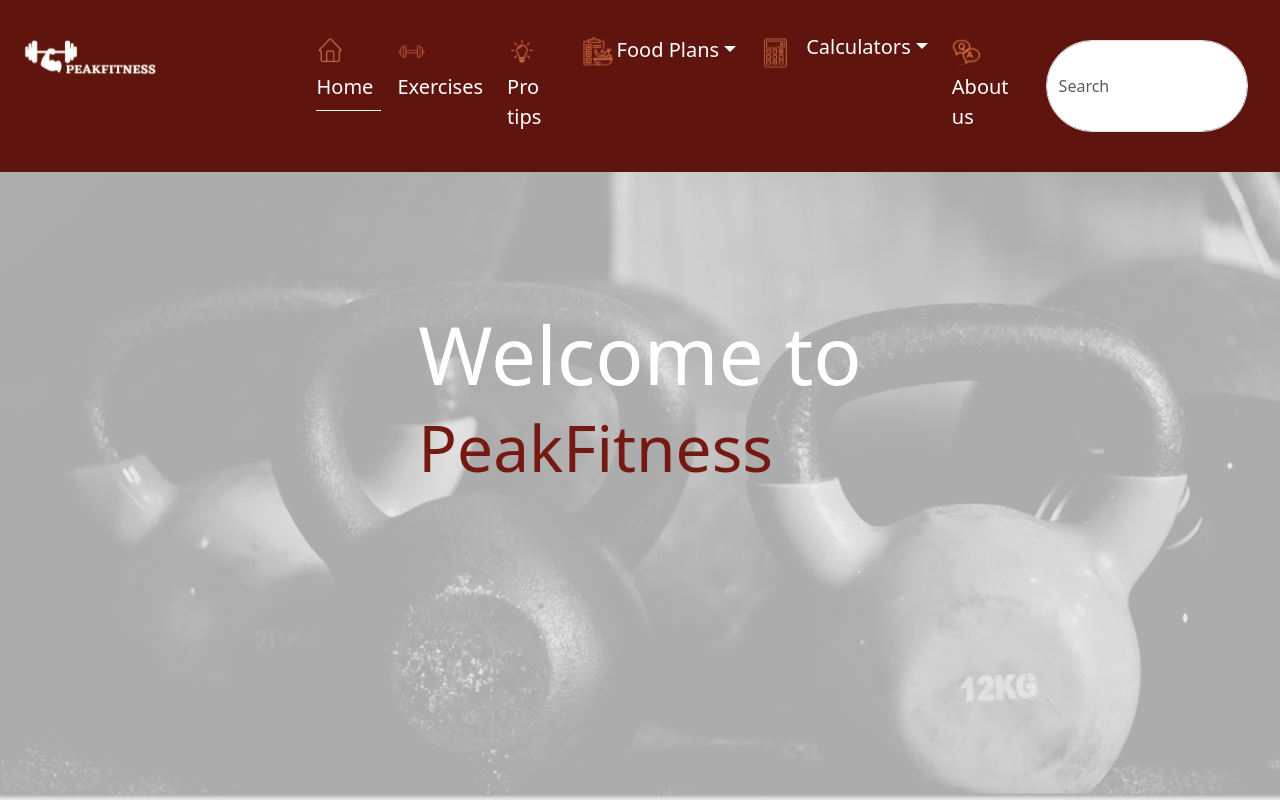
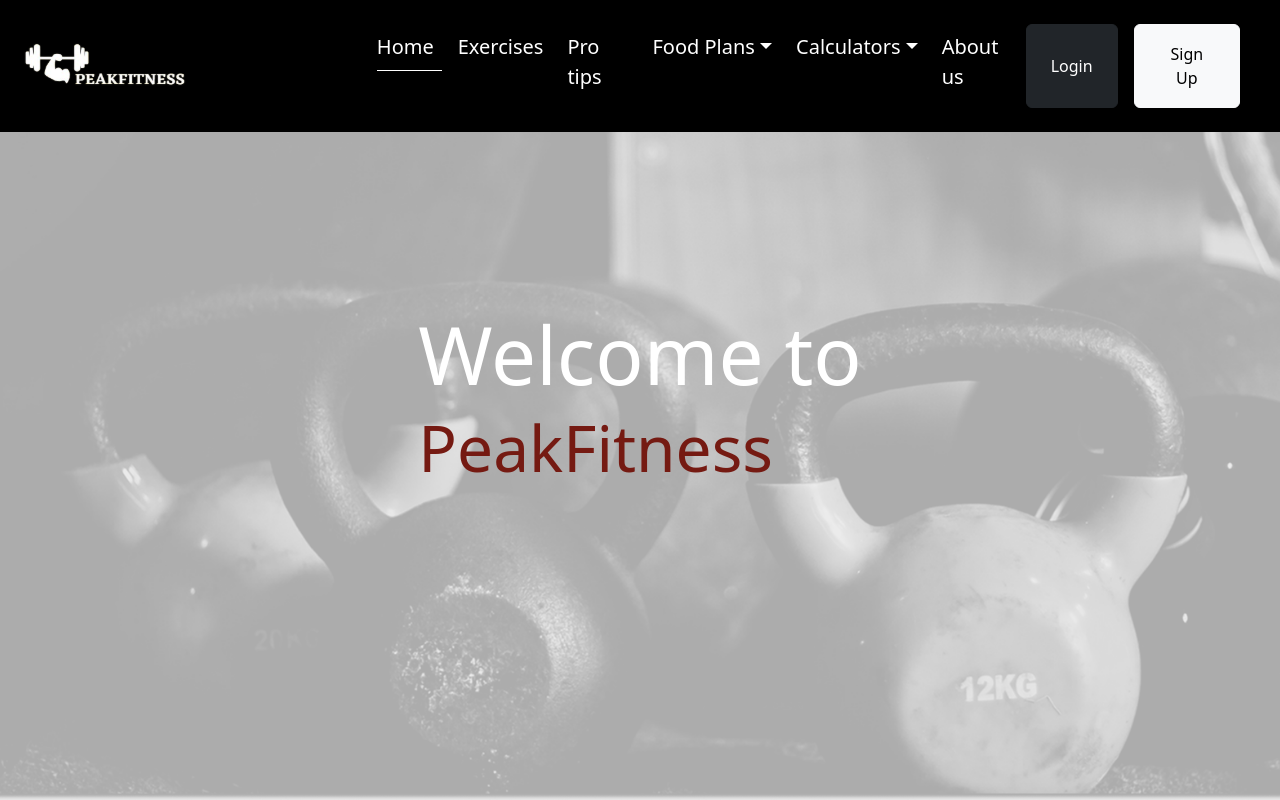
Before and after one commit to nawal-ali/PeakFitness, a React (Vite) app in the folder project/: page / in a window 1280 px wide. Shown: the top 800 px of the page. Built offline with nearby package versions, Linux system fonts and the light colour scheme; no server answers; a web font is replaced by a local one.

Commit message:
edited nav to match figma

```diff
--- a/project/src/assets/navFolder/Navbar.jsx
+++ b/project/src/assets/navFolder/Navbar.jsx
@@ -32,14 +32,14 @@ export default function Navbar() {
         className={`navbar navbar-dark navbar-expand-xl p-4 fixed-top w-100 ${
           visible ? "nav-visible" : "nav-hidden"
         }`}
-        style={{ backgroundColor: "#5f150e", zIndex: 1050 }}
+        style={{ backgroundColor: "#000000", zIndex: 1050 }}
         // style={
         //   showBackground
         //     ? { backgroundColor: "#5f150e", zIndex: 1050 }
         //     : { zIndex: 1050 }
         // }
       >
-        <div className=" d-flex justify-content-between">
+        <div className=" d-flex justify-content-around align-items-center w-100">
           <Link to="/" className="navbar-brand">
             <img
               src="/logoAndText.svg"
@@ -90,19 +90,19 @@ export default function Navbar() {
               ></button>
             </div>
             <div className="offcanvas-body">
-              <ul className="navbar-nav flex-grow-1 pe-3">
+              <ul className="navbar-nav flex-grow-1">
                 {/* start of nav body */}
                 <li className="nav-item">
                   <NavLink
                     className="nav-link fs-5 custom-link-color mb-2 mx-1"
                     to="/"
                   >
-                    <img
+                    {/* <img
                       src="/logo/homeLogo.svg"
                       width="30"
                       height="40"
                       className="me-1"
-                    />
+                    /> */}
                     Home
                   </NavLink>
                 </li>
@@ -111,12 +111,12 @@ export default function Navbar() {
                     className="nav-link fs-5 custom-link-color mb-2 mx-1"
                     to="/exercises"
                   >
-                    <img
+                    {/* <img
                       src="/logo/exercisesLogo.svg"
                       width="30"
                       height="40"
                       className="me-1"
-                    />
+                    /> */}
                     Exercises
                   </NavLink>
                 </li>
@@ -125,12 +125,12 @@ export default function Navbar() {
                     className="nav-link fs-5 custom-link-color mb-2 mx-1"
                     to="/ProTips"
                   >
-                    <img
+                    {/* <img
                       src="/logo/tipsLogo.svg"
                       width="30"
                       height="40"
                       className="me-1"
-                    />
+                    /> */}
                     Pro tips
                   </NavLink>
                 </li>
@@ -145,12 +145,12 @@ export default function Navbar() {
                     data-bs-toggle="dropdown"
                     aria-expanded="false"
                   >
-                    <img
+                    {/* <img
                       src="/logo/foodLogo.svg"
                       width="30"
                       height="40"
                       className="me-1"
-                    />
+                    /> */}
                     Food Plans
                   </NavLink>
                   <ul className="dropdown-menu dropdown-menu-dark">
@@ -213,13 +213,13 @@ export default function Navbar() {
                     data-bs-toggle="dropdown"
                     aria-expanded="false"
                   >
-                    <img
+                    {/* <img
                       src="/logo/calcLogo.svg"
                       alt="Logo"
                       width="30"
                       height="40"
                       className="d-inline-block align-text-top me-3 mb-2"
-                    />
+                    /> */}
                     Calculators
                   </NavLink>
                   <ul className="dropdown-menu dropdown-menu-dark">
@@ -259,24 +259,26 @@ export default function Navbar() {
                     to="/About"
                     className={"nav-link fs-5 custom-link-color mb-2 mx-1"}
                   >
-                    <img
+                    {/* <img
                       src="/logo/aboutLogo.svg"
                       width="30"
                       height="40"
                       className="me-3"
-                    />
+                    /> */}
                     About us
                   </NavLink>
                 </li>
               </ul>
-              <form className="d-flex mt-3 mb-3" role="search">
+              <button className="btn btn-dark me-3 px-4">Login</button>
+              <button className="btn btn-light me-3 px-4">Sign Up</button>
+              {/* <form className="d-flex mt-3 mb-3" role="search">
                 <input
                   className="form-control me-2 rounded-pill"
                   type="search"
                   placeholder="Search"
                   aria-label="Search"
                 />
-              </form>
+              </form> */}
             </div>
           </div>
         </div>
```
